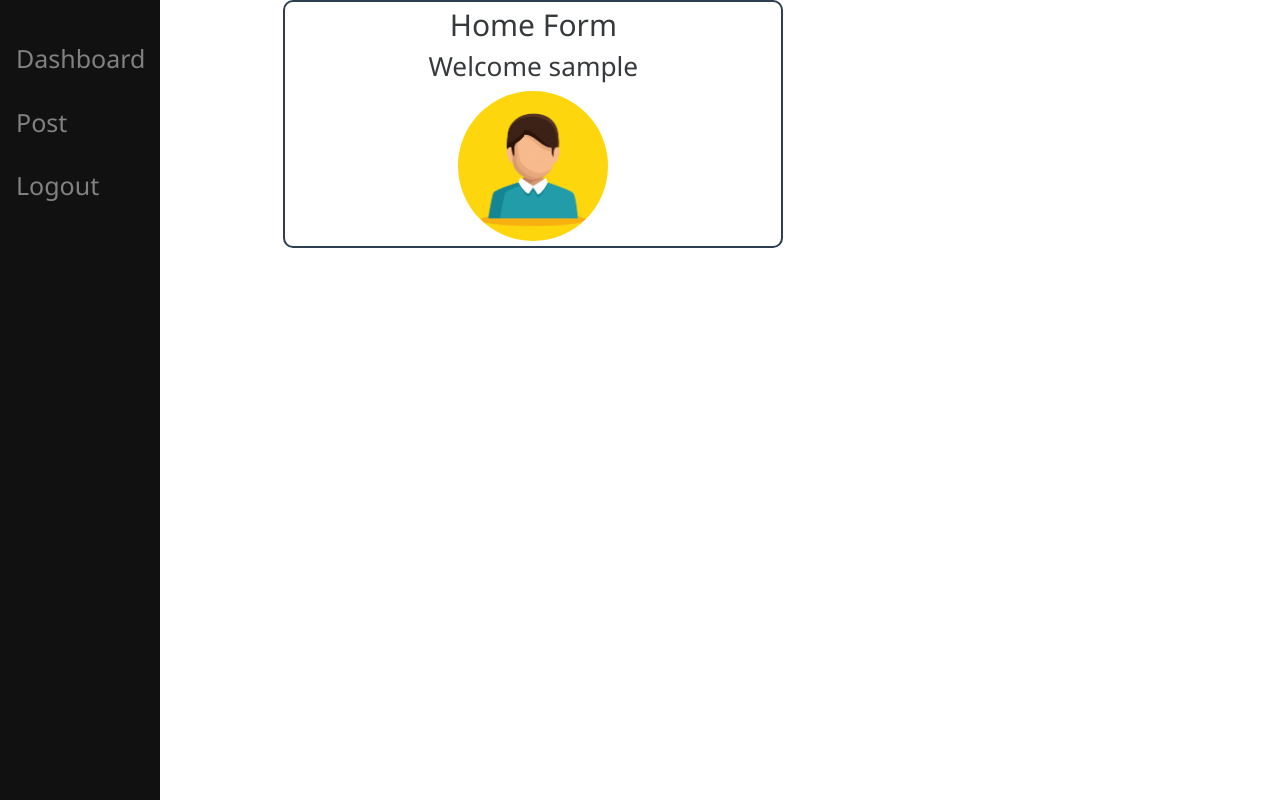
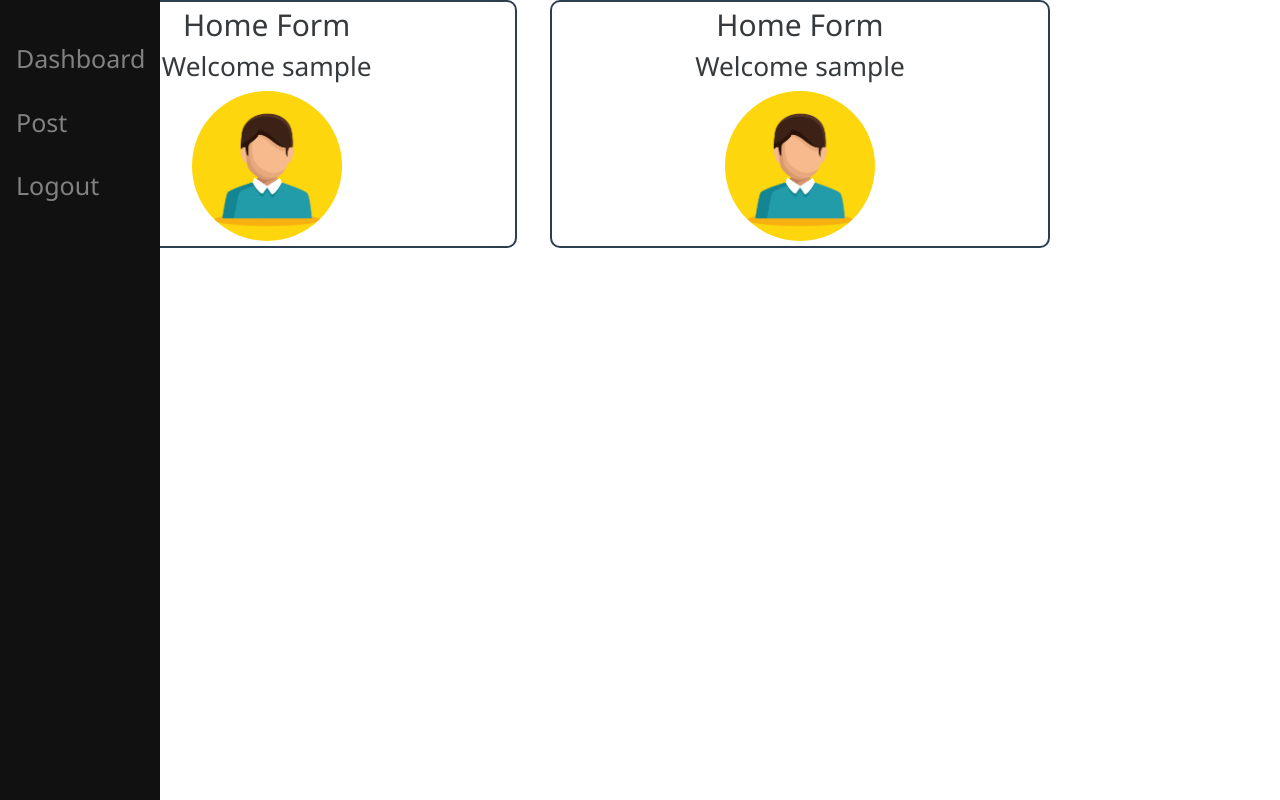
Before and after one commit to hapzkid57/test, a PHP site: page /dashboard.php in a window 1280 px wide. Run offline with PHP 8.4, Linux system fonts and the light colour scheme; the visitor is signed in with stand-in values (Sample User, id 1).

Commit message:
Update dashboard.php

```diff
--- a/dashboard.php
+++ b/dashboard.php
@@ -32,3 +32,18 @@
     </div>
 </body>
 </html>
+    <div id="main-wrapper">
+        <center><h2>Home Form</h2>
+                <h3>Welcome
+                <?php
+                    echo $_SESSION['username'];
+                 ?>
+                 </h3>
+            <img src="img/avatar.jpg" class="avatar">
+        </center>
+       <!--  <form class="myform" action="register.php" method="POST">
+           <input name="edit"type="submit" id="edit_btn" value="Edit"><br>
+        </form> -->
+    </div>
+</body>
+</html>
```
